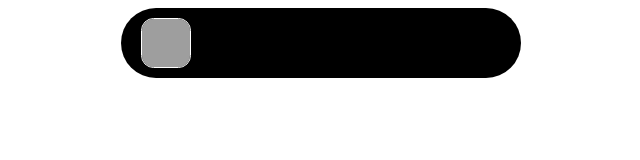
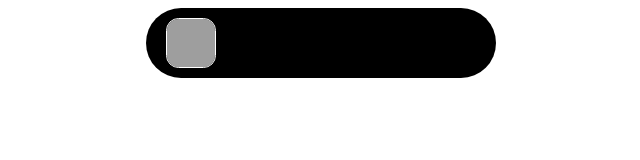
Before and after one commit to Macint128/Dynamic-Island, a plain HTML site: page public/index.html in a window 1280 px wide. In both pictures the pointer is over the element 640 px from the left and 43 px from the top of the page. Shown: the whole page, without its empty margins (319-959 px from the left). Drawn offline with Linux system fonts and the light colour scheme; grey boxes are pictures that could not be loaded.

Commit message:
작은 변경점

```diff
--- a/public/index.html
+++ b/public/index.html
@@ -17,7 +17,7 @@
             transition: all 0.25s ease-in-out;
         }
         #main:hover {
-            width: 400px;
+            width: 350px;
         }
         #main.big {
             width: 400px;
@@ -65,7 +65,6 @@
         });
         main.addEventListener("mouseleave", () =>{
             album.classList.remove("show")
-            album.classList.remove("big")
             album.classList.add("hide")
         });
         main.addEventListener("click", () =>{
```
